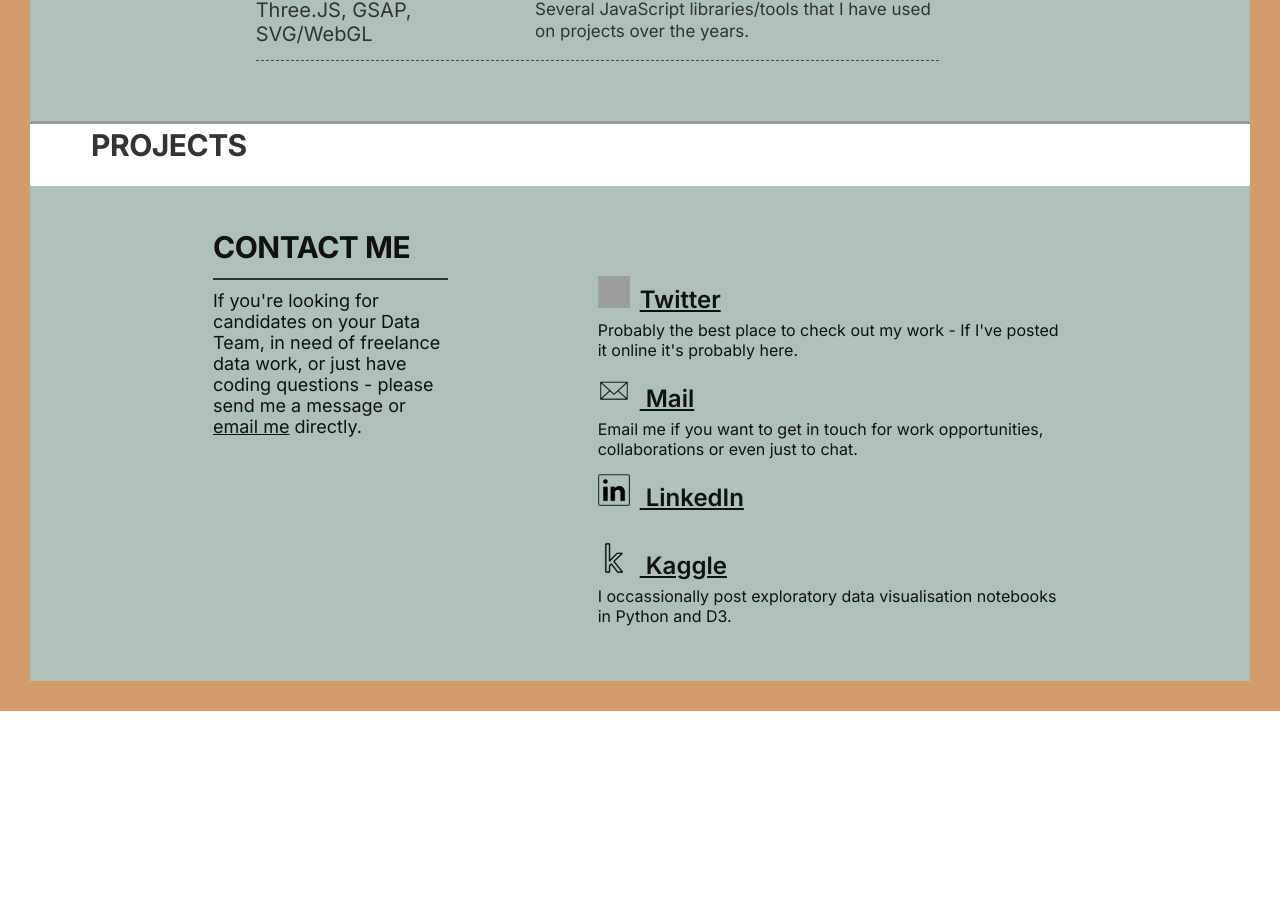
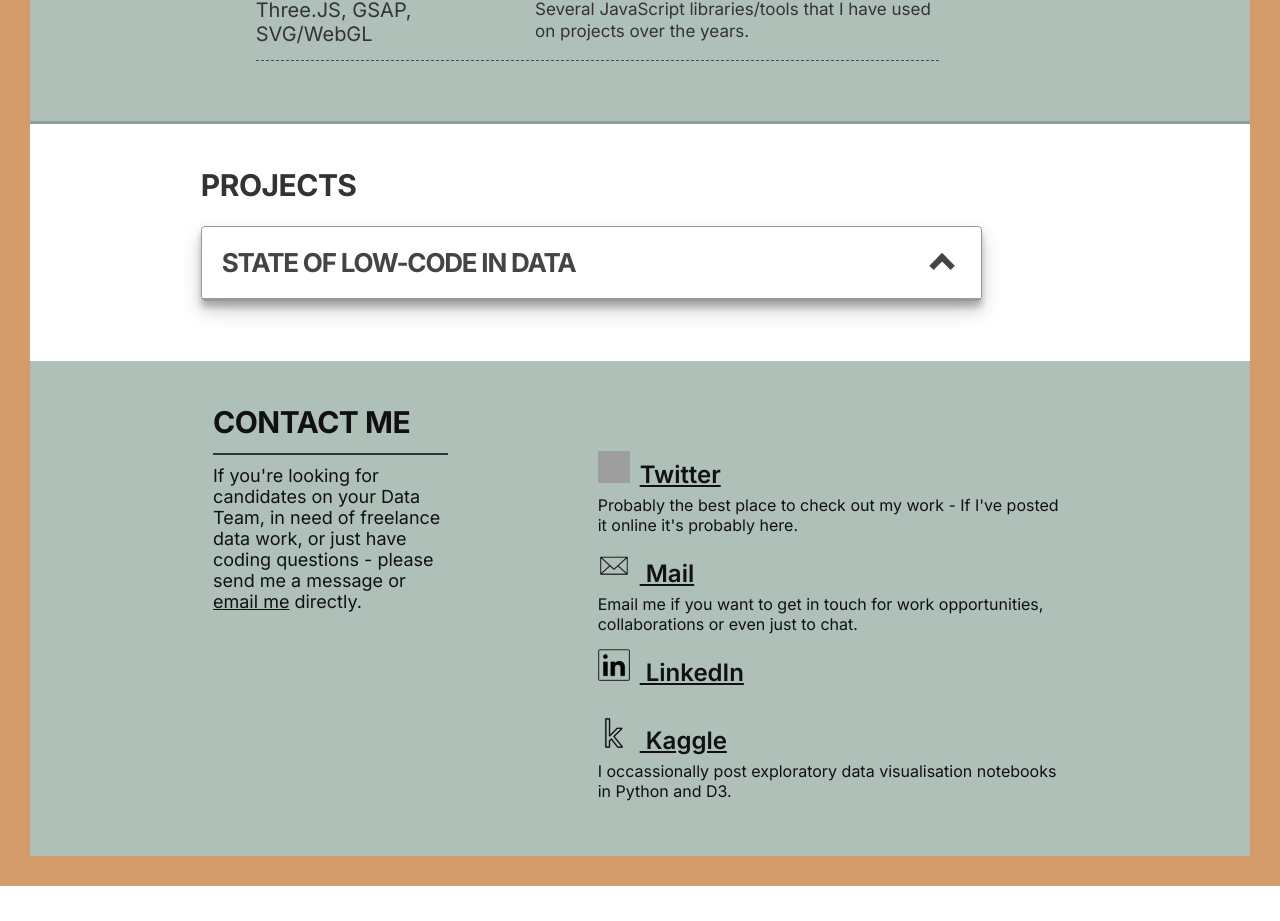
Before and after one commit to schubert-da/schubert-portfolio-dv, a Svelte app: page / in a window 1280 px wide. Shown: the part 1459-2380 px from the top of the page. Before the commit the page ends 2170 px from the top, so only its background shows below. Built offline with nearby package versions, Linux system fonts and the light colour scheme; grey boxes are pictures that could not be loaded.

Commit message:
added project components

```diff
--- a/src/components/works-section/WorksSection.svelte
+++ b/src/components/works-section/WorksSection.svelte
@@ -1,44 +1,11 @@
 <script>
+    import Kaggle22 from "./kaggle-22/Kaggle22.svelte";
 </script>
 
 <div class="container">
     <div class="section-header" id="works-section">Projects</div>
 
-    <!-- <div class="works-section">
-        <div class="works-header-title">State of Low-Code in Data</div>
-        <div class="works-images">
-            <div class="works-image">
-                <img src="images/projects/kaggle22_main.png" alt="img21" />
-            </div>
-            <div class="works-image">
-                <img src="images/projects/kaggle22_table2.png" alt="img21" />
-            </div>
-        </div>
-        <div class="works-text">
-            <div class="works-text-header">
-                <div class="works-header-subtitle">
-                    For my Kaggle ML and DS Survey 2022 submission, I looked at
-                    how data professionals were using low-code tools to quickly
-                    build and deploy data pipelines without the need for complex
-                    code.
-                </div>
-            </div>
-            <div class="works-text-desc">
-                <div class="works-desc-content">
-                    This competition entry won a runner-up spot in the
-                    competition. It used data from various low-code trend
-                    industry reports as well as Kaggle survey data to look into
-                    the usage of these tools.
-                    <br /><br />
-                    The notebook contains graphs in Python, with more involved graphs
-                    and tables using <strong>Markdown</strong> +
-                    <strong>CSS</strong>.
-                    <br />
-                    <a href="https://google.com" class="btn work-link" target="_blank" rel="noreferrer">View notebook</a>
-                </div>
-            </div>
-        </div>
-    </div> -->
+    <Kaggle22 />
 </div>
 
 <style>
@@ -52,4 +19,111 @@
         margin-bottom: 1rem;
         text-transform: uppercase;
     }
+
+    .container {
+        width: 80%;
+        margin: 4rem auto 0rem auto;
+    }
+
+    .container :global(.work-container) {
+        display: flex;
+        flex-direction: column;
+
+        border: 1px solid #999;
+        border-radius: 4px;
+        box-shadow: rgba(0, 0, 0, 0.19) 0px 10px 20px,
+            rgba(0, 0, 0, 0.23) 0px 6px 6px;
+
+        margin: 0rem 15% 6rem 5%;
+    }
+
+    .container :global(.work-container > div.details-container > div) {
+        padding: 2.5rem 2.5rem 2.5rem 2.5rem;
+    }
+
+    .container :global(.work-header-title) {
+        color: #444;
+        text-transform: uppercase;
+        letter-spacing: -1.2px;
+
+        font-size: 2.6rem;
+        font-weight: 700;
+        padding: 2rem !important;
+        border-bottom: 2px solid #999;
+    }
+
+    .container :global(.work-field-title) {
+        color: #444;
+        text-transform: uppercase;
+        letter-spacing: -1px;
+
+        font-size: 2.4rem;
+        font-weight: 600;
+        margin-top: 0;
+    }
+
+    .container :global(.work-field:not(:first-of-type) .work-field-title) {
+        margin-top: 2.6rem;
+    }
+
+    .container :global(.work-field-desc) {
+        color: #444;
+        max-width: 55ch;
+        margin-top: 5px;
+
+        font-size: 1.6rem;
+        line-height: 1.2;
+    }
+
+    /* EXPANSION PANEL STYLING */
+    .container :global(.details-container) {
+        opacity: 0;
+        height: auto;
+        max-height: 0;
+    }
+
+    .container :global(#show-desc) {
+        display: none;
+    }
+
+    .container :global(#show-desc:checked + .details-container) {
+        opacity: 1;
+        max-height: 1200px;
+        transition: all 1s 0s ease-in;
+    }
+
+    .container :global(#show-desc:not(:checked) + .details-container) {
+        opacity: 0;
+        height: auto;
+        max-height: 0;
+        transition: max-height 0.5s 0s ease-out, opacity 0.2s 0s ease-out;
+    }
+
+
+    .container :global(.chevron) {
+        border-style: solid;
+        border-width: 0.25em 0.25em 0 0;
+        content: "";
+        height: 0.45em;
+        position: relative;
+        top: 10px;
+        right: 10px;
+        float: right;
+
+        transform: rotate(-45deg);
+        vertical-align: top;
+        width: 0.45em;
+
+        transition: all 0.3s 0s ease-in-out;
+    }
+
+    /* GRID STYLING */
+    .container :global(.grid-item) {
+        width: auto;
+        height: auto;
+        max-width: 100%;
+        max-height: 100%;
+        box-shadow: rgba(0, 0, 0, 0.16) 0px 3px 6px,
+            rgba(0, 0, 0, 0.23) 0px 3px 6px;
+    }
 </style>
--- /dev/null
+++ b/src/components/works-section/kaggle-22/Kaggle22.svelte
@@ -0,0 +1,129 @@
+<script>
+// @ts-nocheck
+
+    let project_name = "kaggle22";
+
+    function toggleExpansion() {
+        let checkBox = document.getElementById("show-desc");
+        let chevron = document.querySelector(".chevron.kaggle22");
+
+        if (checkBox.checked == true) {
+            chevron.style.transform = "rotate(135deg)";
+        } else {
+            chevron.style.transform = "rotate(-45deg)";
+        }
+    }
+</script>
+
+<div class="work-container">
+    <label for="show-desc">
+        <div class="work-header-title">
+            State of Low-Code in Data
+            <div class="chevron kaggle22" />
+        </div>
+    </label>
+    <input
+        type="checkbox"
+        name="show-desc"
+        id="show-desc"
+        on:click={toggleExpansion}
+    />
+    <div class="details-container">
+        <div class="work-text">
+            <div class="work-field">
+                <div class="work-field-title">Brief</div>
+                <div class="work-field-desc">
+                    For my Kaggle ML and DS Survey 2022 submission, I looked at
+                    how data professionals were using low-code tools to quickly
+                    build and deploy data pipelines without the need for complex
+                    code.
+                </div>
+            </div>
+
+            <div class="work-field">
+                <div class="work-field-title">My approach</div>
+                <div class="work-field-desc">
+                    This competition entry won a runner-up spot in the
+                    competition. It used data from various low-code trend
+                    industry reports as well as Kaggle survey data to look into
+                    the usage of these tools.
+                    <br /><br />
+                    The notebook contains graphs in Python, with more involved graphs
+                    and tables using <strong>Markdown</strong> +
+                    <strong>CSS</strong>.
+                </div>
+            </div>
+        </div>
+
+        <br />
+
+        <div class="results-grid">
+            <div class="grid-item grid-item--result">
+                <div class="work-field-title">The Result</div>
+                <div class="work-field-desc">
+                    This competition entry won a runner-up spot in the
+                    competition. It used data from various low-code trend
+                    industry reports as well as Kaggle survey data to look into
+                    the usage of these tools.
+                </div>
+            </div>
+            <img
+                src="/projects/Kaggle22/area-bi.png"
+                alt="area charts"
+                class="grid-item--area-bi grid-item"
+            />
+            <img
+                src="/projects/Kaggle22/line-chart.png"
+                alt="line chart"
+                class="grid-item--line-chart grid-item"
+            />
+            <img
+                src="/projects/Kaggle22/table.png"
+                alt="table"
+                class="grid-item--table grid-item"
+            />
+        </div>
+    </div>
+</div>
+
+<style>
+
+    /* GRID STYLING */
+
+    .results-grid {
+        background-color: #aec0b8;
+
+        display: grid;
+        grid-template-columns: repeat(3, 1fr);
+        column-gap: 10px;
+        grid-template-rows: repeat(3, 200px);
+        row-gap: 10px;
+    }
+
+    .grid-item--result {
+        grid-row: 1/2;
+        grid-column: 1/2;
+
+        box-shadow: none !important;
+        padding-right: 20px;
+    }
+
+    .grid-item--result .work-field-title {
+        margin-top: 0;
+    }
+
+    .grid-item--table {
+        grid-row: 3/4;
+        grid-column: 2/4;
+    }
+
+    .grid-item--area-bi {
+        grid-row: 1/3;
+        grid-column: 2/4;
+    }
+
+    .grid-item--line-chart {
+        grid-row: 2/4;
+        grid-column: 1/2;
+    }
+</style>
```
